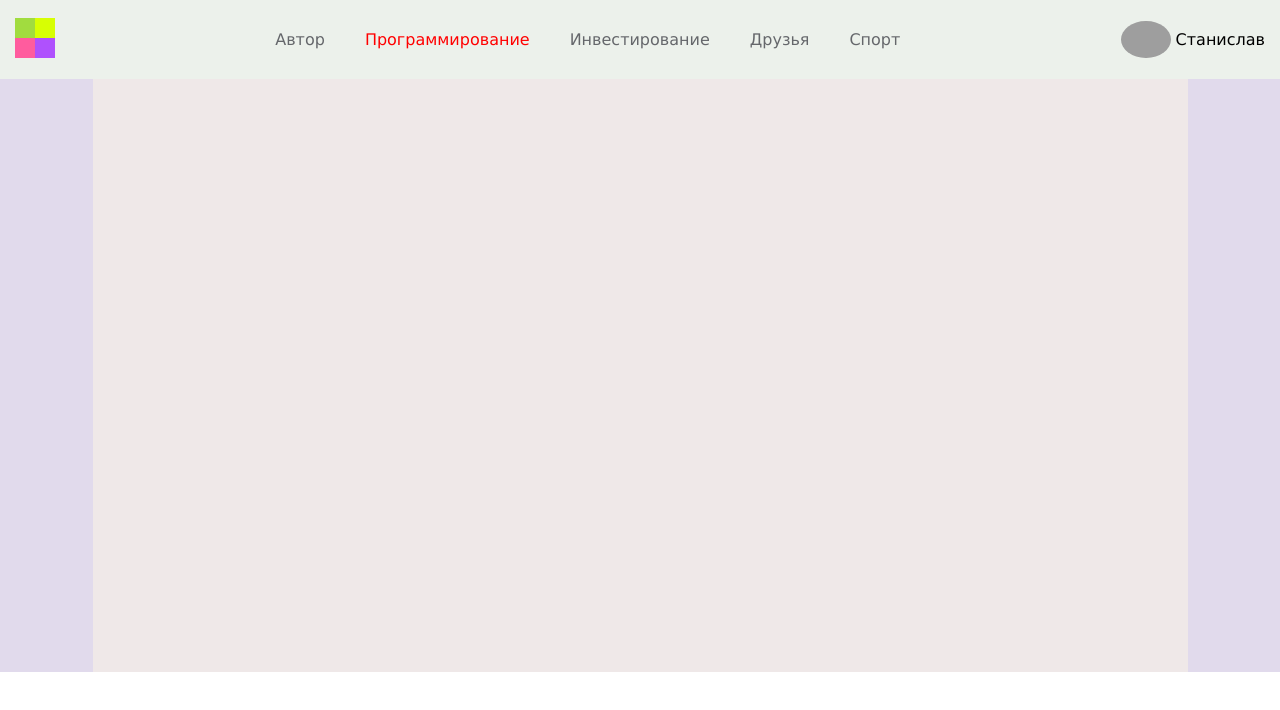
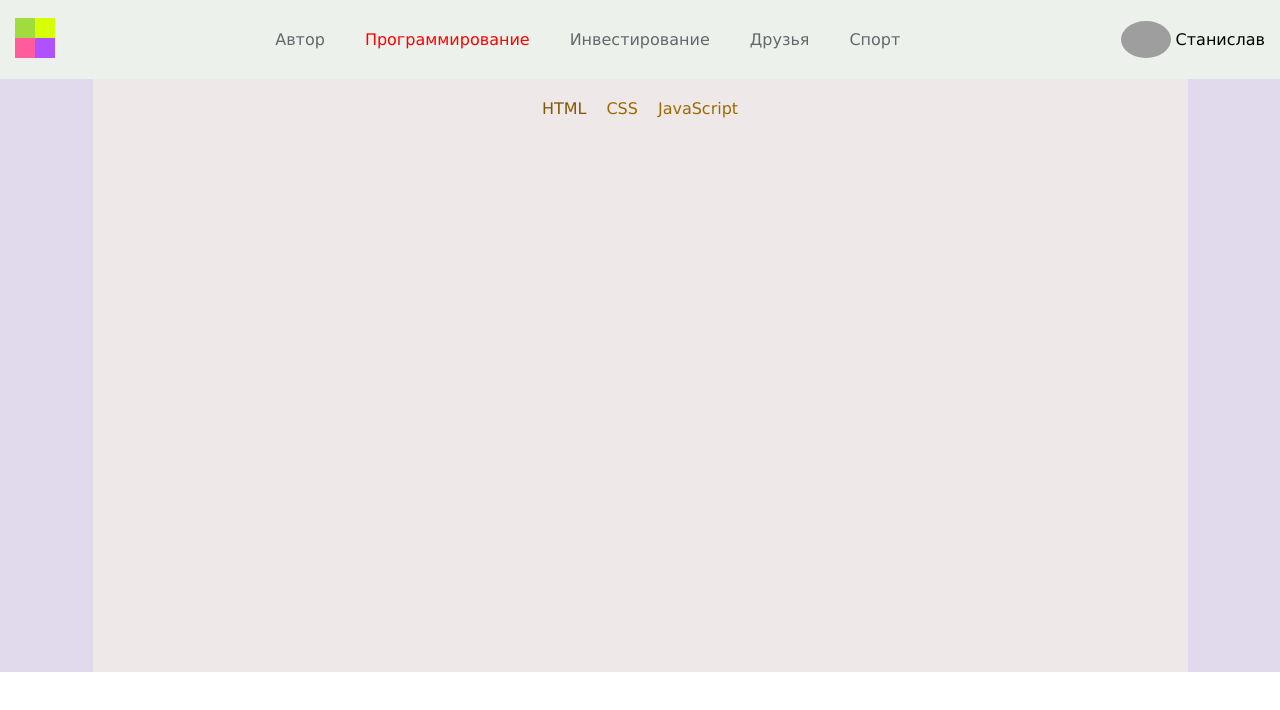
Before and after one commit to Stanislav-Vasilevich/social, a React (Create React App) app: page /programming in a window 1280 px wide. Shown: the top 710 px of the page. Built offline with nearby package versions, Linux system fonts and the light colour scheme; grey boxes are pictures that could not be loaded.

Commit message:
создал меню на странице программирования

```diff
--- a/src/components/Header/Menu/Menu.tsx
+++ b/src/components/Header/Menu/Menu.tsx
@@ -9,6 +9,7 @@ type PropsType = {
 
 const Menu = (props: PropsType) => {
   const menuItem = props.menuItems.map(i => {
+		console.log(i)
     return (
       <NavLink
         key={i.id}
--- a/src/components/Pages/Page/AboutAuthor/AboutAuthor.tsx
+++ b/src/components/Pages/Page/AboutAuthor/AboutAuthor.tsx
@@ -27,7 +27,15 @@ const AboutAuthor = (props: PropsType) => {
         <div>
           <h2 className={s.name}>{props.page.name}</h2>
 					<div className={s.town}>{props.page.altBackground}</div>
-          <div className={s.description} onDoubleClick={onChangeDescriptionHandler}>{props.page.description}</div>
+          <div className={s.description} onDoubleClick={onChangeDescriptionHandler}>
+						{`${props.page.description[0]}`}
+					</div>
+					<div className={s.description} onDoubleClick={onChangeDescriptionHandler}>
+						{`${props.page.description[1]}`}
+					</div>
+					<div className={s.description} onDoubleClick={onChangeDescriptionHandler}>
+						Х];Хзкщзыюзфпуювуыскшзешщтх2ъЪ]Ъ
+					</div>
         </div>
       </div>
     </div>
--- /dev/null
+++ b/src/components/Pages/Page/Error404/Error404.tsx
@@ -0,0 +1,11 @@
+import React from 'react';
+
+const Error404 = () => {
+	return (
+		<div>
+			Страница 404
+		</div>
+	);
+};
+
+export default Error404;
--- a/src/components/Pages/Page/Page.tsx
+++ b/src/components/Pages/Page/Page.tsx
@@ -11,6 +11,7 @@ import {AppStateType} from '../../../redux/redux-store';
 import Investing from "./Investing/Investing";
 import Sport from "./Sport/Sport";
 import Programming from "./Programming/Programming";
+import Error404 from "./Error404/Error404";
 
 type PropsType = {
   store: AppStateType
@@ -62,7 +63,7 @@ const Page = (props: PropsType) => {
         )}/>
         <Route path="/messages" element={(<Messages/>)}/>
         <Route path="/photo" element={Photo}/>
-        {/*<Route path="/*" element={<Error404/>}/>*/}
+        <Route path="/*" element={<Error404/>}/>
       </Routes>
     </section>
   )
--- /dev/null
+++ b/src/components/Pages/Page/Programming/Programming.module.css
@@ -0,0 +1,19 @@
+.content {
+	padding: 20px;
+}
+
+.menu {
+	display: flex;
+	gap: 20px;
+	width: min-content;
+	margin: 0 auto;
+}
+
+.menuItem {
+	text-decoration: none;
+	color: #9d6a00;
+}
+
+.menuItemActive {
+	color: #845701;
+}
--- a/src/components/Pages/Page/Programming/Programming.tsx
+++ b/src/components/Pages/Page/Programming/Programming.tsx
@@ -1,6 +1,8 @@
 import React from 'react';
 import {NewsPageType} from "../../../../redux/news-reducer";
 import {ActionsType} from "../../../../index";
+import {NavLink} from "react-router-dom";
+import s from './Programming.module.css';
 
 type PropsType = {
 	page: NewsPageType
@@ -9,8 +11,12 @@ type PropsType = {
 
 const Programming = (props: PropsType) => {
 	return (
-		<div>
-
+		<div className={s.content}>
+			<nav className={s.menu}>
+				<NavLink className={`${s.menuItem} ${s.menuItemActive}`} to={'/html'}>HTML</NavLink>
+				<NavLink className={s.menuItem} to={'/css'}>CSS</NavLink>
+				<NavLink className={s.menuItem} to={'/javascript'}>JavaScript</NavLink>
+			</nav>
 		</div>
 	);
 };
--- a/src/redux/author-reducer.ts
+++ b/src/redux/author-reducer.ts
@@ -5,14 +5,14 @@ export type AuthorPageType = {
 	altBackground: string
 	avatar: string
 	name: string
-  description: string
+	description: Array<string>
 }
 type StateType = {
 	background: string
 	altBackground: string
 	avatar: string
 	name: string
-  description: string
+	description: Array<string>
 }
 export type AuthorPageActionsType = ReturnType<typeof changeDescriptionAC>
 
@@ -21,12 +21,15 @@ const initialState: StateType = {
 	altBackground: 'г.Краснодар',
 	avatar: 'https://s.starladder.com/uploads/user_logo/5/c/9/d/meta_tag_1039d807e6e9d7e403ecd6510eb61d83.jpg',
 	name: 'Станислав Василевич',
-  description: 'Действующий frontend-разработчик сайтов и веб-приложений. Стек технологий: CSS, HTML, JavaScript и React. ' +
-		'Инвестор. Занимаюсь бегом и силовыми тренировками.',
+	description: [
+		'Действующий frontend-разработчик сайтов и веб-приложений. Стек технологий: CSS, HTML, JavaScript и React.',
+		'Инвестор.',
+		'Занимаюсь бегом и силовыми тренировками.'
+	],
 }
 
 const authorReducer = (state: AuthorPageType = initialState, action: AuthorPageActionsType) => {
-  if(action.type === CHANGE_DESCRIPTION) {
+	if (action.type === CHANGE_DESCRIPTION) {
 
 	}
 
```
Lines whose indentation alone changed are shown as unchanged.
